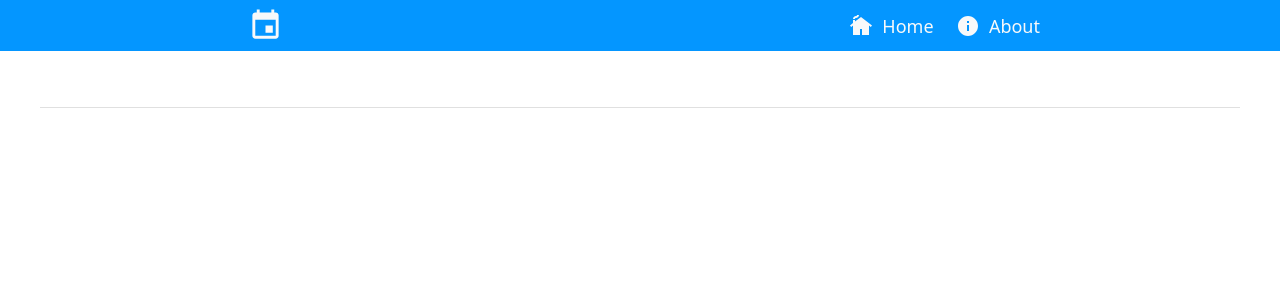
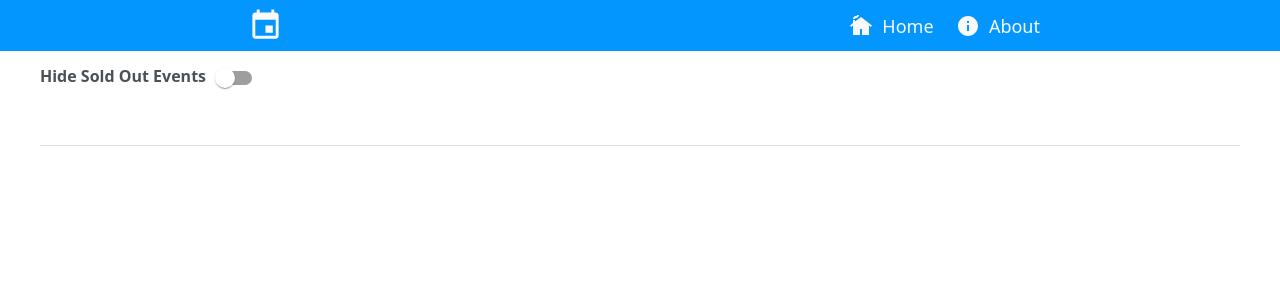
Before and after one commit to Sun-Mountain/GenConCal, a Next.js app in the folder frontend/: page / in a window 1280 px wide. Shown: the top 300 px of the page. Built offline with nearby package versions, Linux system fonts and the light colour scheme.

Commit message:
add sold-out toggle

```diff
--- a/frontend/assets/interfaces/Component.tsx
+++ b/frontend/assets/interfaces/Component.tsx
@@ -1,4 +1,9 @@
 import { Dispatch, ReactNode, SetStateAction } from "react";
+
+export interface FiltersTypes {
+  hideSoldOut: boolean,
+  setHideSoldOut: Dispatch<SetStateAction<boolean>>;
+}
 
 export interface ToggleType {
   switchLabel: string;
--- /dev/null
+++ b/frontend/components/FiltersContainer.tsx
@@ -0,0 +1,17 @@
+import { FiltersTypes } from "@/assets/interfaces/Component"
+import ToggleComponent from "./UI/Toggle"
+
+export default function FiltersContainer ({
+  hideSoldOut,
+  setHideSoldOut
+}: FiltersTypes) {
+  return (
+    <>
+      <ToggleComponent
+        switchLabel='Sold Out Events'
+        hide={hideSoldOut}
+        setHide={setHideSoldOut}
+      />
+    </>
+  )
+}
--- a/frontend/components/UI/TabPanel.tsx
+++ b/frontend/components/UI/TabPanel.tsx
@@ -14,7 +14,7 @@ export default function TabPanel(props: TabPanelProps) {
       {...other}
     >
       {value === index && (
-        <Box sx={{ p: 3 }}>
+        <Box sx={{ p: 0.5 }}>
           <Typography>{children}</Typography>
         </Box>
       )}
--- a/frontend/components/UI/Toggle.tsx
+++ b/frontend/components/UI/Toggle.tsx
@@ -1,7 +1,7 @@
 import Switch from '@mui/material/Switch';
 import { ToggleType } from '@/assets/interfaces/Component';
 
-export default function SwitchComponent({ switchLabel, hide, setHide }: ToggleType) {
+export default function ToggleComponent ({ switchLabel, hide, setHide }: ToggleType) {
   const aria = { inputProps: { 'aria-label': `${switchLabel} Switch` } };
   const label = hide ? `Show ${switchLabel}` : `Hide ${switchLabel}`;
 
--- a/frontend/pages/index.tsx
+++ b/frontend/pages/index.tsx
@@ -1,11 +1,16 @@
-import { filterTypes } from "@/pages/_app";
+import { useState } from 'react';
 import DailyTabs from '@/components/DailyTabs';
+import FiltersContainer from "@/components/FiltersContainer";
 
 export default function Home () {
-  console.log(filterTypes)
+  const [hideSoldOut, setHideSoldOut] = useState(false)
 
   return (
     <>
+      <FiltersContainer
+        hideSoldOut={hideSoldOut}
+        setHideSoldOut={setHideSoldOut}
+      />
       <DailyTabs />
     </>
   )
```
